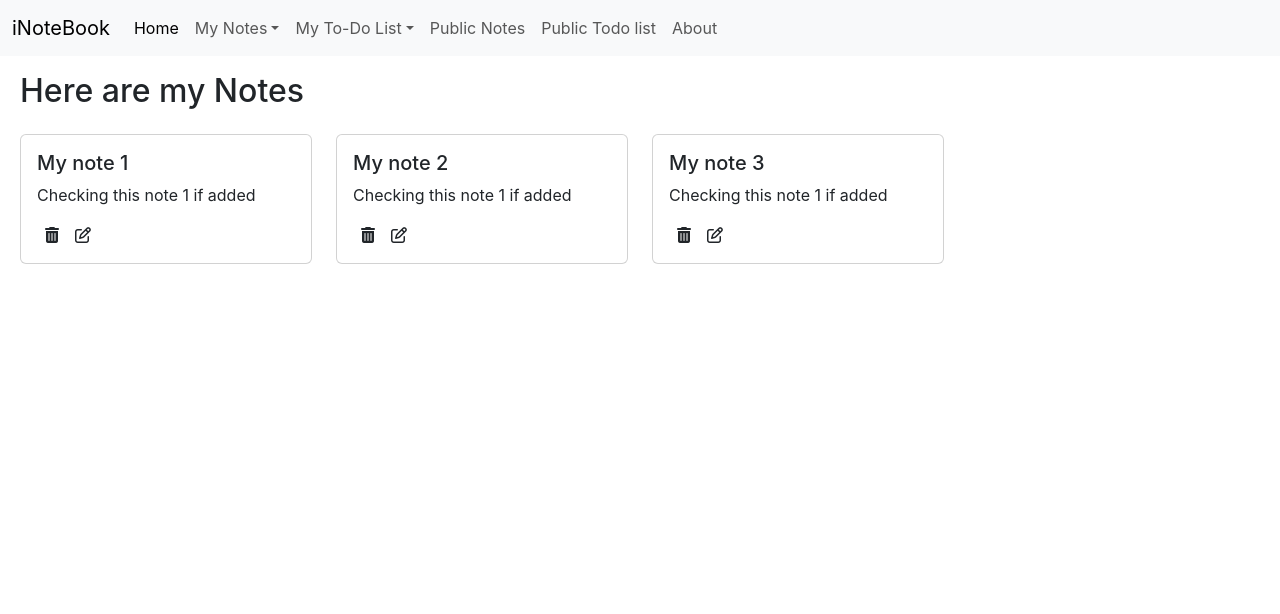
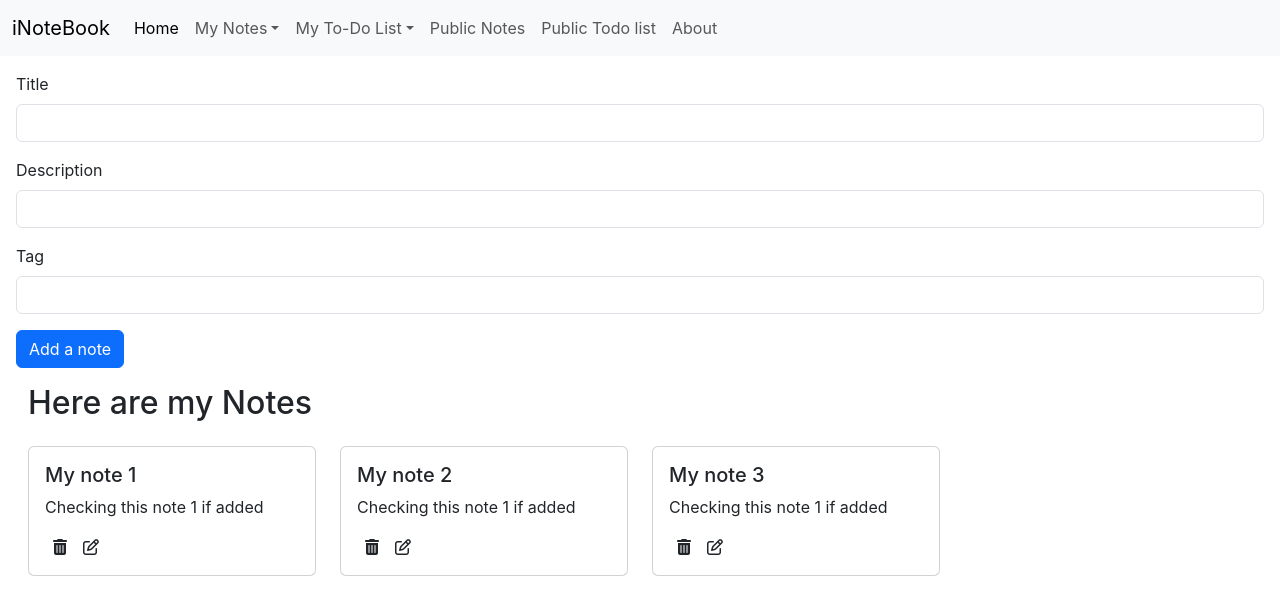
Before and after one commit to ee17btech11034/i-NoteBook, a React (Create React App) app in the folder frontend/: page / in a window 1280 px wide. Shown: the top 614 px of the page. Built offline with nearby package versions, Linux system fonts and the light colour scheme.

Commit message:
Add Note Direct

```diff
--- /dev/null
+++ b/frontend/src/components/AddNote.js
@@ -0,0 +1,37 @@
+import React, {useContext, useState} from 'react'
+import NoteContext from '../contexts/notes/NoteContext'
+
+const AddNote = () => {
+  const context = useContext(NoteContext)
+  const {addnote} = context
+  const [note, setNote] = useState({title:"", description:"", tag:""})
+
+  const OnclickSubmit = (e)=>{
+    e.preventDefault();  //aisa krne se jab bhi submit hoga page reload nhi hoga.
+    addnote(note)
+  }
+  const OnChange = (e)=>{
+    setNote({...note, [e.target.name]:e.target.value}) // iska matlab hai ki pahle note me jo bhi hai unko lo and then unke name ke anusar unki values ko update kr do.
+  }
+  return (
+    <div className='my-3 mx-2'>
+      <form>
+        <div className="mb-3">
+            <label htmlFor="title" className="form-label">Title</label>
+            <input type="text" className="form-control" name="title" id="title" onChange={OnChange}/>
+        </div>
+        <div className="mb-3">
+            <label htmlFor="description" className="form-label">Description</label>
+            <input type="text" className="form-control" name="description" id="description" onChange={OnChange}/>
+        </div>
+        <div className="mb-3">
+            <label OoC="tag" className="form-label">Tag</label>
+            <input type="text" className="form-control" name="tag" id="tag" onChange={OnChange}/>
+        </div>
+        <button type="submit" className="btn btn-primary" onClick={OnclickSubmit}>Add a note</button>
+      </form>
+    </div>
+  )
+}
+
+export default AddNote
--- a/frontend/src/components/Home.js
+++ b/frontend/src/components/Home.js
@@ -3,7 +3,7 @@ import Notes from './Notes'
 
 const Home = () => {
   return (
-    <div>
+    <div className='mx-2'>
       <Notes/>
     </div>
   )
--- a/frontend/src/components/NoteItem.js
+++ b/frontend/src/components/NoteItem.js
@@ -8,8 +8,8 @@ const NoteItem = (props) => {
         <div className="card-body">
             <h5 className="card-title">{note.title}</h5>
             <p className="card-text">{note.description}</p>
-            <i className="fa-solid fa-trash-can mx-2"></i>
-            <i className="fa-regular fa-pen-to-square mx-2"></i>
+            <i className="fa-solid fa-trash-can mx-2 delete-hover"></i>
+            <i className="fa-regular fa-pen-to-square mx-2 edit-hover"></i>
         </div>
       </div>
     </div>
--- a/frontend/src/components/Notes.js
+++ b/frontend/src/components/Notes.js
@@ -1,11 +1,14 @@
 import React, {useContext} from 'react'
 import NoteContext from '../contexts/notes/NoteContext'
+import AddNote from './AddNote'
 import NoteItem from './NoteItem'
 
 const Notes = () => {
   const context = useContext(NoteContext)
-  const {notes, setNotes} = context
+  const {notes} = context
   return (
+    <>
+    <AddNote/>
     <div className='row my-3 mx-2'>
       <h2>Here are my Notes</h2>
       {notes.map((note)=>{
@@ -13,6 +16,7 @@ const Notes = () => {
         })}
 
     </div>
+    </>
   )
 }
 
--- a/frontend/src/contexts/notes/NoteState.js
+++ b/frontend/src/contexts/notes/NoteState.js
@@ -33,17 +33,26 @@ const NoteState = (props)=>{
       ]
     const [notes, setNotes] = useState(initialNotes)
 
-    // const UpdateState = ()=>{
-    //     setTimeout(()=>{
-    //         setState({
-    //             "name": "Raja",
-    //             "nik-name": "AR",
-    //             "time": state.time +1
-    //         })
-    //     }, 1000)
-    // }
+    //Add a note
+    const addnote = (newNote1)=>{
+        const newNote = {
+            "_id": "63dce460ec698dcbf7c5581e25",
+            "user": "63dbd6bf2cf99fd58c8ccc95",
+            "title": "My note 3",
+            "description": "Checking this note 1 if added",
+            "tag": "Personal",
+            "date": "2023-02-03T10:39:28.734Z",
+            "__v": 0
+          }
+        // setNotes(notes.push(newNote)) //abhi bhi error hai bcz usi me update krne ke bajay ye sirf array update krta hai.,
+        setNotes(notes.concat(newNote)) //ye ek naya array bana kr return krta hai
+    }
+
+    // Edit a Note
+
+    //Delete a note
     return (
-        <NoteContext.Provider value={{notes, setNotes}}>
+        <NoteContext.Provider value={{notes, addnote}}>
             {props.children}
         </NoteContext.Provider>
     )
--- a/frontend/src/index.css
+++ b/frontend/src/index.css
@@ -15,3 +15,6 @@ code {
 i{
   cursor: pointer;
 }
+/* .delete-hover:hover {
+
+} */
```
